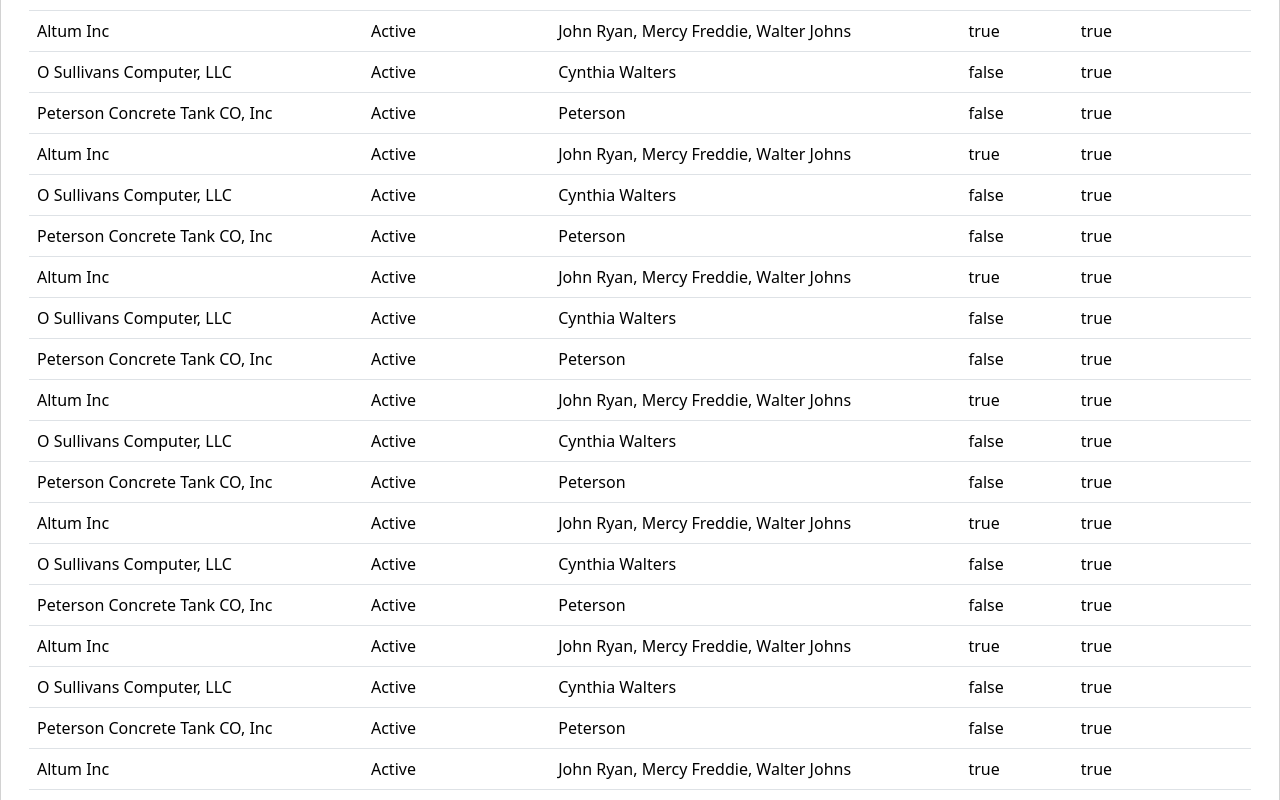
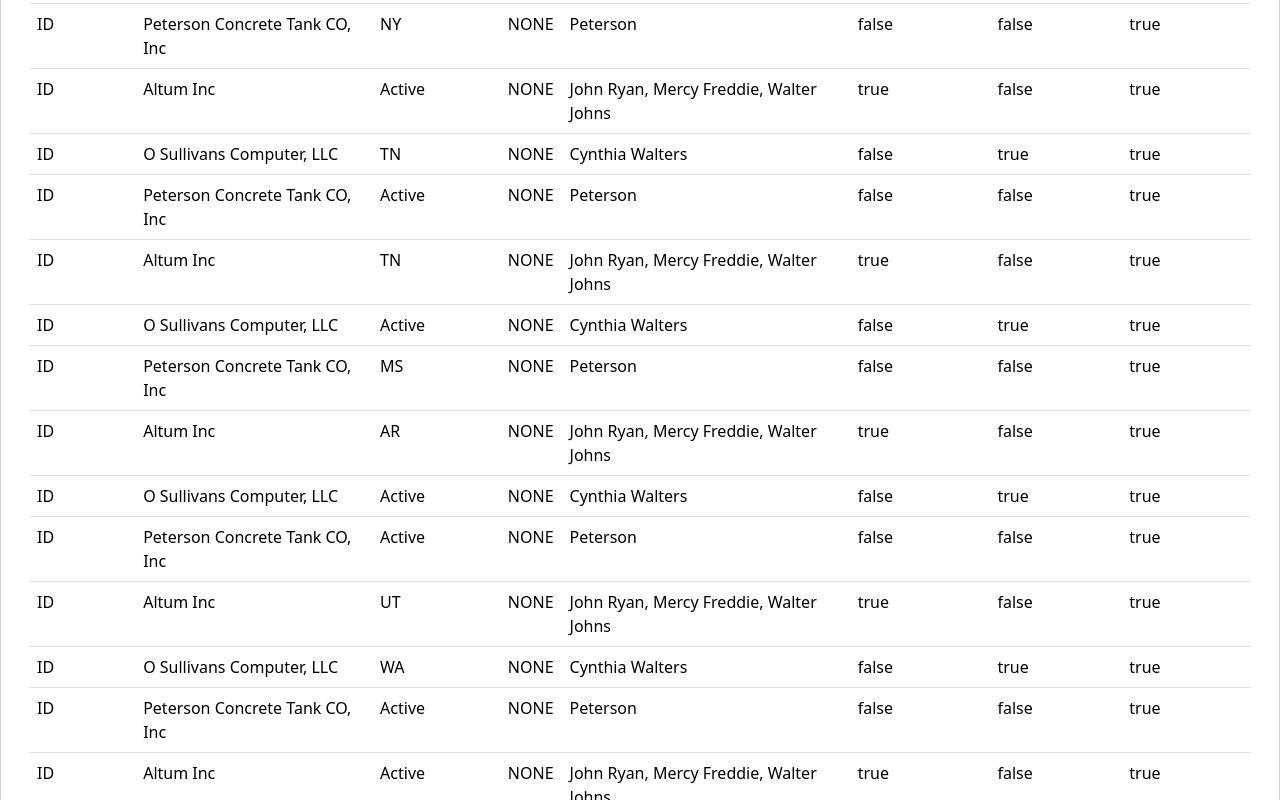
Before and after one commit to TrellixVulnTeam/cloud_cats_OIQP, an Angular app in the folder CloudCatsUI/cloudcats/: page / in a window 1280 px wide. Shown: the part 520-1320 px from the top of the page. Built offline with nearby package versions, Linux system fonts and the light colour scheme.

Commit message:
cloud cat icon with GCP build info

```diff
--- a/CloudCatsUI/cloudcats/package.json
+++ b/CloudCatsUI/cloudcats/package.json
@@ -4,7 +4,7 @@
   "scripts": {
     "ng": "ng",
     "start": "ng serve",
-    "build": "ng build",
+    "build": "ng build --base-href https://storage.googleapis.com/cloud-cats-ui/",
     "watch": "ng build --watch --configuration development",
     "test": "ng test"
   },
--- a/CloudCatsUI/cloudcats/src/app/launch/launch.component.html
+++ b/CloudCatsUI/cloudcats/src/app/launch/launch.component.html
@@ -2,7 +2,7 @@
     <div class="card-body">
       <div class="container-fluid">
         <div class="text-center">
-          <img src="./assets/images/logo.jpeg"
+          <img src="./assets/images/cloudcat.png"
                class="img-responsive center-block"
                style="max-height:300px;padding-bottom:50px" />
         </div>
@@ -15,21 +15,25 @@
         <table class='table'>
    <thead>
      <tr>
-
+       <th>Business ID</th>
        <th>Business Name</th>
-       <th>Business Status</th>
+       <th>Business State</th>
+       <th>FEID</th>
        <th>Owners</th>
-       <th>Minority</th>
+       <th>Minority Owned</th>
+       <th>Womne Owned</th>
        <th>Small Business</th>
      </tr>
    </thead>
    <tbody>
      <tr *ngFor='let place of places'>
-
+       <td>ID</td>
        <td>{{ place.businessName }}</td>
-       <td>{{ place.businessStatus}}</td>
+       <td>{{ place.businessState}}</td>
+       <td>NONE</td>
        <td>{{ place.owners }}</td>
        <td>{{ place.minorityOwned }}</td>
+       <td>{{ place.womenOwned }}</td>
        <td>{{ place.smallBusiness }}</td>
      </tr>
    </tbody>
--- a/CloudCatsUI/cloudcats/src/app/launch/launch.ts
+++ b/CloudCatsUI/cloudcats/src/app/launch/launch.ts
@@ -1,7 +1,7 @@
 export interface IList {
     businessName: string;
 	ein: number;
-	businessStatus: string;
+	businessState: string;
 	owners: string;
 	minorityOwned: string;
 	womenOwned: string;
--- a/CloudCatsUI/cloudcats/src/json/DiversityInfo.json
+++ b/CloudCatsUI/cloudcats/src/json/DiversityInfo.json
@@ -3,7 +3,7 @@
 	{
 		"businessName": "Altum Inc",
 		"ein": 12345,
-		"businessStatus": "Active",
+		"businessState": "NY",
 		"owners": "John Ryan, Mercy Freddie, Walter Johns",
 		"minorityOwned": "true",
 		"womenOwned": "false",
@@ -12,7 +12,7 @@
 	{
 		"businessName": "O Sullivans Computer, LLC",
 		"ein": 32145,
-		"businessStatus": "Active",
+		"businessState": "NC",
 		"owners": "Cynthia Walters",
 		"minorityOwned": "false",
 		"womenOwned": "true",
@@ -21,7 +21,7 @@
 	{
 		"businessName": "Peterson Concrete Tank CO, Inc",
 		"ein": 543232,
-		"businessStatus": "Active",
+		"businessState": "NY",
 		"owners": "Peterson",
 		"minorityOwned": "false",
 		"womenOwned": "false",
@@ -30,7 +30,7 @@
 	{
 		"businessName": "Altum Inc",
 		"ein": 12345,
-		"businessStatus": "Active",
+		"businessState": "MS",
 		"owners": "John Ryan, Mercy Freddie, Walter Johns",
 		"minorityOwned": "true",
 		"womenOwned": "false",
@@ -39,7 +39,7 @@
 	{
 		"businessName": "O Sullivans Computer, LLC",
 		"ein": 32145,
-		"businessStatus": "Active",
+		"businessState": "CO",
 		"owners": "Cynthia Walters",
 		"minorityOwned": "false",
 		"womenOwned": "true",
@@ -48,7 +48,7 @@
 	{
 		"businessName": "Peterson Concrete Tank CO, Inc",
 		"ein": 543232,
-		"businessStatus": "Active",
+		"businessState": "NY",
 		"owners": "Peterson",
 		"minorityOwned": "false",
 		"womenOwned": "false",
@@ -57,7 +57,7 @@
 	{
 		"businessName": "Altum Inc",
 		"ein": 12345,
-		"businessStatus": "Active",
+		"businessState": "Active",
 		"owners": "John Ryan, Mercy Freddie, Walter Johns",
 		"minorityOwned": "true",
 		"womenOwned": "false",
@@ -66,7 +66,7 @@
 	{
 		"businessName": "O Sullivans Computer, LLC",
 		"ein": 32145,
-		"businessStatus": "Active",
+		"businessState": "TN",
 		"owners": "Cynthia Walters",
 		"minorityOwned": "false",
 		"womenOwned": "true",
@@ -75,7 +75,7 @@
 	{
 		"businessName": "Peterson Concrete Tank CO, Inc",
 		"ein": 543232,
-		"businessStatus": "Active",
+		"businessState": "Active",
 		"owners": "Peterson",
 		"minorityOwned": "false",
 		"womenOwned": "false",
@@ -84,7 +84,7 @@
 	{
 		"businessName": "Altum Inc",
 		"ein": 12345,
-		"businessStatus": "Active",
+		"businessState": "TN",
 		"owners": "John Ryan, Mercy Freddie, Walter Johns",
 		"minorityOwned": "true",
 		"womenOwned": "false",
@@ -93,7 +93,7 @@
 	{
 		"businessName": "O Sullivans Computer, LLC",
 		"ein": 32145,
-		"businessStatus": "Active",
+		"businessState": "Active",
 		"owners": "Cynthia Walters",
 		"minorityOwned": "false",
 		"womenOwned": "true",
@@ -102,7 +102,7 @@
 	{
 		"businessName": "Peterson Concrete Tank CO, Inc",
 		"ein": 543232,
-		"businessStatus": "Active",
+		"businessState": "MS",
 		"owners": "Peterson",
 		"minorityOwned": "false",
 		"womenOwned": "false",
@@ -111,7 +111,7 @@
 	{
 		"businessName": "Altum Inc",
 		"ein": 12345,
-		"businessStatus": "Active",
+		"businessState": "AR",
 		"owners": "John Ryan, Mercy Freddie, Walter Johns",
 		"minorityOwned": "true",
 		"womenOwned": "false",
@@ -120,7 +120,7 @@
 	{
 		"businessName": "O Sullivans Computer, LLC",
 		"ein": 32145,
-		"businessStatus": "Active",
+		"businessState": "Active",
 		"owners": "Cynthia Walters",
 		"minorityOwned": "false",
 		"womenOwned": "true",
@@ -129,7 +129,7 @@
 	{
 		"businessName": "Peterson Concrete Tank CO, Inc",
 		"ein": 543232,
-		"businessStatus": "Active",
+		"businessState": "Active",
 		"owners": "Peterson",
 		"minorityOwned": "false",
 		"womenOwned": "false",
@@ -138,7 +138,7 @@
 	{
 		"businessName": "Altum Inc",
 		"ein": 12345,
-		"businessStatus": "Active",
+		"businessState": "UT",
 		"owners": "John Ryan, Mercy Freddie, Walter Johns",
 		"minorityOwned": "true",
 		"womenOwned": "false",
@@ -147,7 +147,7 @@
 	{
 		"businessName": "O Sullivans Computer, LLC",
 		"ein": 32145,
-		"businessStatus": "Active",
+		"businessState": "WA",
 		"owners": "Cynthia Walters",
 		"minorityOwned": "false",
 		"womenOwned": "true",
@@ -156,7 +156,7 @@
 	{
 		"businessName": "Peterson Concrete Tank CO, Inc",
 		"ein": 543232,
-		"businessStatus": "Active",
+		"businessState": "Active",
 		"owners": "Peterson",
 		"minorityOwned": "false",
 		"womenOwned": "false",
@@ -165,7 +165,7 @@
 	{
 		"businessName": "Altum Inc",
 		"ein": 12345,
-		"businessStatus": "Active",
+		"businessState": "Active",
 		"owners": "John Ryan, Mercy Freddie, Walter Johns",
 		"minorityOwned": "true",
 		"womenOwned": "false",
@@ -174,7 +174,7 @@
 	{
 		"businessName": "O Sullivans Computer, LLC",
 		"ein": 32145,
-		"businessStatus": "Active",
+		"businessState": "Active",
 		"owners": "Cynthia Walters",
 		"minorityOwned": "false",
 		"womenOwned": "true",
@@ -183,7 +183,7 @@
 	{
 		"businessName": "Peterson Concrete Tank CO, Inc",
 		"ein": 543232,
-		"businessStatus": "Active",
+		"businessState": "Active",
 		"owners": "Peterson",
 		"minorityOwned": "false",
 		"womenOwned": "false",
@@ -192,7 +192,7 @@
 	{
 		"businessName": "Altum Inc",
 		"ein": 12345,
-		"businessStatus": "Active",
+		"businessState": "Active",
 		"owners": "John Ryan, Mercy Freddie, Walter Johns",
 		"minorityOwned": "true",
 		"womenOwned": "false",
@@ -201,7 +201,7 @@
 	{
 		"businessName": "O Sullivans Computer, LLC",
 		"ein": 32145,
-		"businessStatus": "Active",
+		"businessState": "Active",
 		"owners": "Cynthia Walters",
 		"minorityOwned": "false",
 		"womenOwned": "true",
@@ -210,7 +210,7 @@
 	{
 		"businessName": "Peterson Concrete Tank CO, Inc",
 		"ein": 543232,
-		"businessStatus": "Active",
+		"businessState": "Active",
 		"owners": "Peterson",
 		"minorityOwned": "false",
 		"womenOwned": "false",
@@ -219,7 +219,7 @@
 	{
 		"businessName": "Altum Inc",
 		"ein": 12345,
-		"businessStatus": "Active",
+		"businessState": "Active",
 		"owners": "John Ryan, Mercy Freddie, Walter Johns",
 		"minorityOwned": "true",
 		"womenOwned": "false",
@@ -228,7 +228,7 @@
 	{
 		"businessName": "O Sullivans Computer, LLC",
 		"ein": 32145,
-		"businessStatus": "Active",
+		"businessState": "Active",
 		"owners": "Cynthia Walters",
 		"minorityOwned": "false",
 		"womenOwned": "true",
@@ -237,7 +237,7 @@
 	{
 		"businessName": "Peterson Concrete Tank CO, Inc",
 		"ein": 543232,
-		"businessStatus": "Active",
+		"businessState": "Active",
 		"owners": "Peterson",
 		"minorityOwned": "false",
 		"womenOwned": "false",
@@ -246,7 +246,7 @@
 	{
 		"businessName": "Altum Inc",
 		"ein": 12345,
-		"businessStatus": "Active",
+		"businessState": "Active",
 		"owners": "John Ryan, Mercy Freddie, Walter Johns",
 		"minorityOwned": "true",
 		"womenOwned": "false",
@@ -255,7 +255,7 @@
 	{
 		"businessName": "O Sullivans Computer, LLC",
 		"ein": 32145,
-		"businessStatus": "Active",
+		"businessState": "Active",
 		"owners": "Cynthia Walters",
 		"minorityOwned": "false",
 		"womenOwned": "true",
@@ -264,7 +264,7 @@
 	{
 		"businessName": "Peterson Concrete Tank CO, Inc",
 		"ein": 543232,
-		"businessStatus": "Active",
+		"businessState": "Active",
 		"owners": "Peterson",
 		"minorityOwned": "false",
 		"womenOwned": "false",
@@ -273,7 +273,7 @@
 	{
 		"businessName": "Altum Inc",
 		"ein": 12345,
-		"businessStatus": "Active",
+		"businessState": "Active",
 		"owners": "John Ryan, Mercy Freddie, Walter Johns",
 		"minorityOwned": "true",
 		"womenOwned": "false",
@@ -282,7 +282,7 @@
 	{
 		"businessName": "O Sullivans Computer, LLC",
 		"ein": 32145,
-		"businessStatus": "Active",
+		"businessState": "Active",
 		"owners": "Cynthia Walters",
 		"minorityOwned": "false",
 		"womenOwned": "true",
@@ -291,7 +291,7 @@
 	{
 		"businessName": "Peterson Concrete Tank CO, Inc",
 		"ein": 543232,
-		"businessStatus": "Active",
+		"businessState": "Active",
 		"owners": "Peterson",
 		"minorityOwned": "false",
 		"womenOwned": "false",
@@ -300,7 +300,7 @@
 	{
 		"businessName": "Altum Inc",
 		"ein": 12345,
-		"businessStatus": "Active",
+		"businessState": "Active",
 		"owners": "John Ryan, Mercy Freddie, Walter Johns",
 		"minorityOwned": "true",
 		"womenOwned": "false",
@@ -309,7 +309,7 @@
 	{
 		"businessName": "O Sullivans Computer, LLC",
 		"ein": 32145,
-		"businessStatus": "Active",
+		"businessState": "Active",
 		"owners": "Cynthia Walters",
 		"minorityOwned": "false",
 		"womenOwned": "true",
@@ -318,7 +318,7 @@
 	{
 		"businessName": "Peterson Concrete Tank CO, Inc",
 		"ein": 543232,
-		"businessStatus": "Active",
+		"businessState": "Active",
 		"owners": "Peterson",
 		"minorityOwned": "false",
 		"womenOwned": "false",
```
Also changed, not shown: CloudCatsUI/cloudcats/src/assets/images/cloudcat.png (added).
